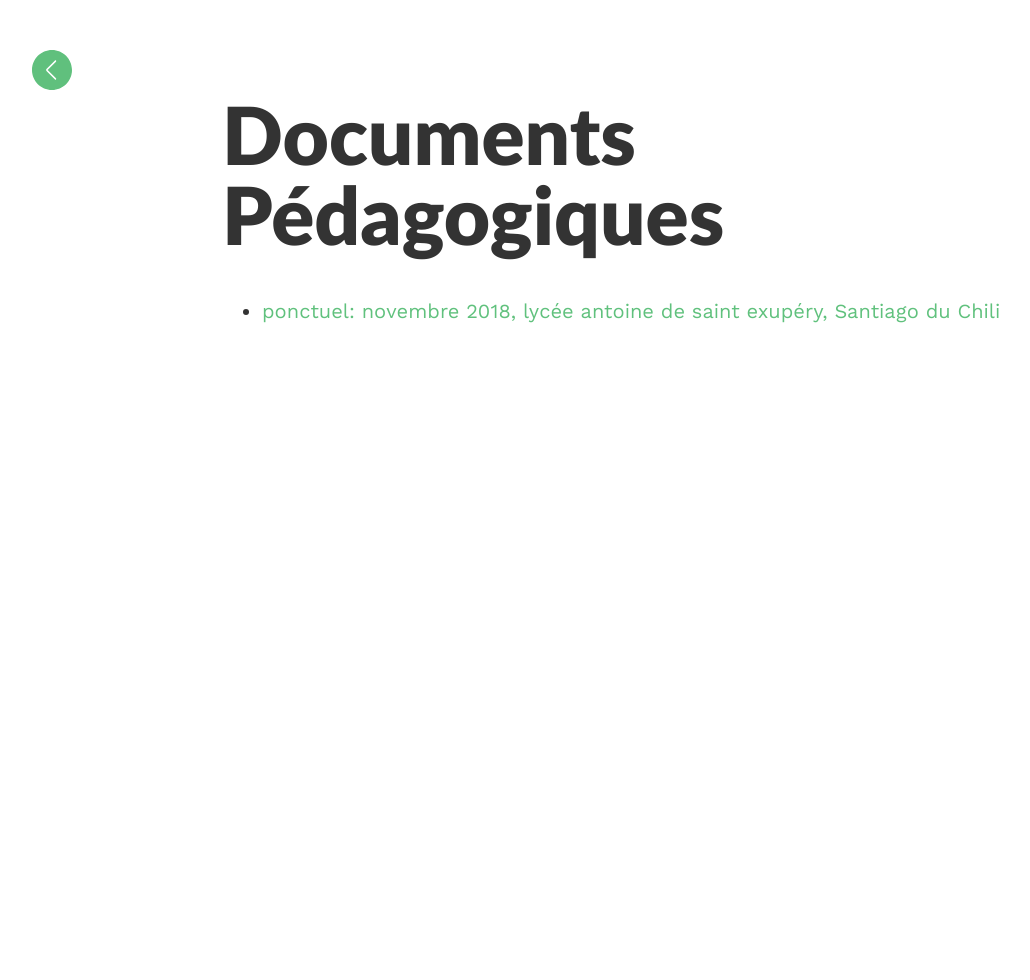
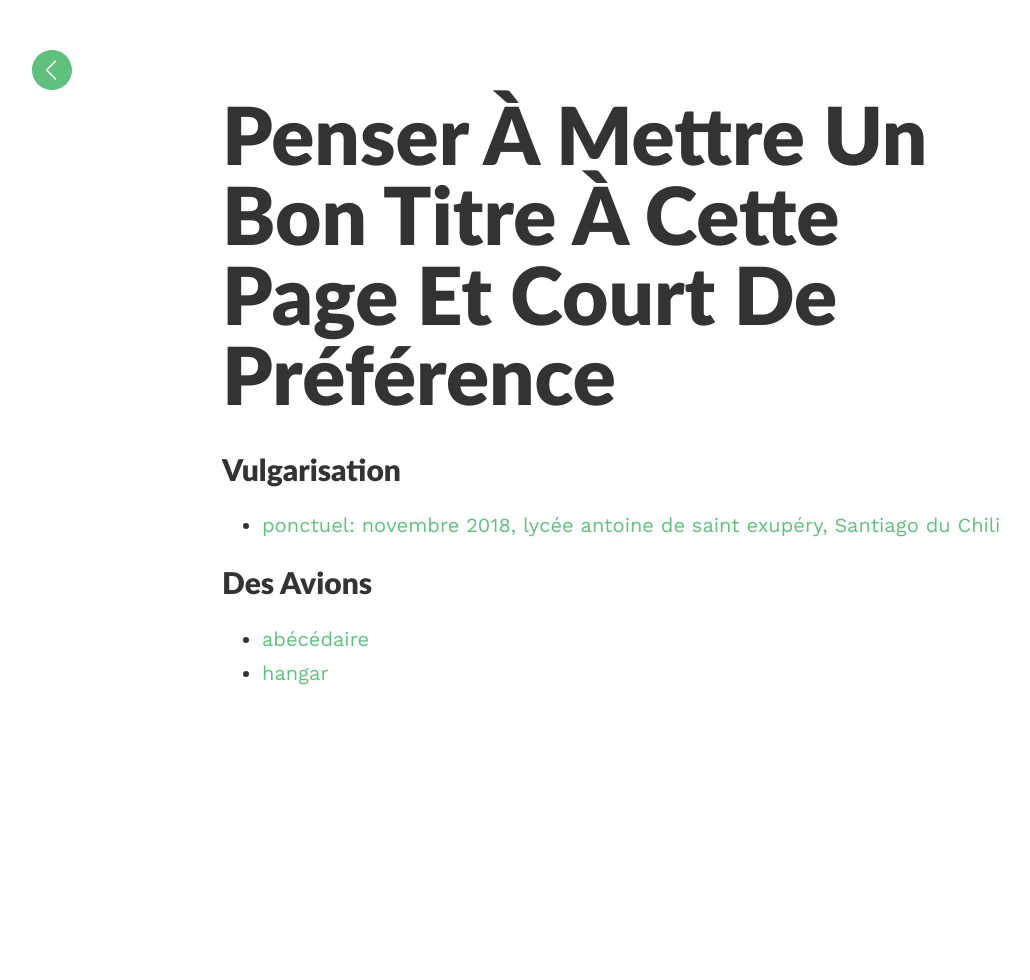
Before and after one commit to xtof-durr/xtof-durr.github.io, a Jekyll site: the page built from index.md, in a window 1280 px wide. Shown: the whole page, without its empty margins (18-1048 px from the left). Built offline with Jekyll 4.4.1, drawn with Linux system fonts in a browser that asks for light colours; our own code applies the rules of GitHub Pages for plain Markdown files.

Commit message:
root directory

```diff
--- a/index.md
+++ b/index.md
@@ -1,5 +1,12 @@
 ---
-title: Documents pédagogiques
+title: Penser à mettre un bon titre à cette page et court de préférence
 ---
 
+# Vulgarisation
+
 - [ponctuel: novembre 2018, lycée antoine de saint exupéry, Santiago du Chili](18lycee_fr_santiago)
+
+# Des avions
+
+- [abécédaire](rcplane)
+- [hangar](rcplane/hangar)
```
Also changed, not shown: rcplane/hangar.md (+2 -2 lines), rcplane/index.md (+23 -3 lines), rcplane/aile_armin_wing.png (added), rcplane/aile_julius_perdana.png (added), rcplane/liaison_carbon_fer.png (added), 1 other file.
